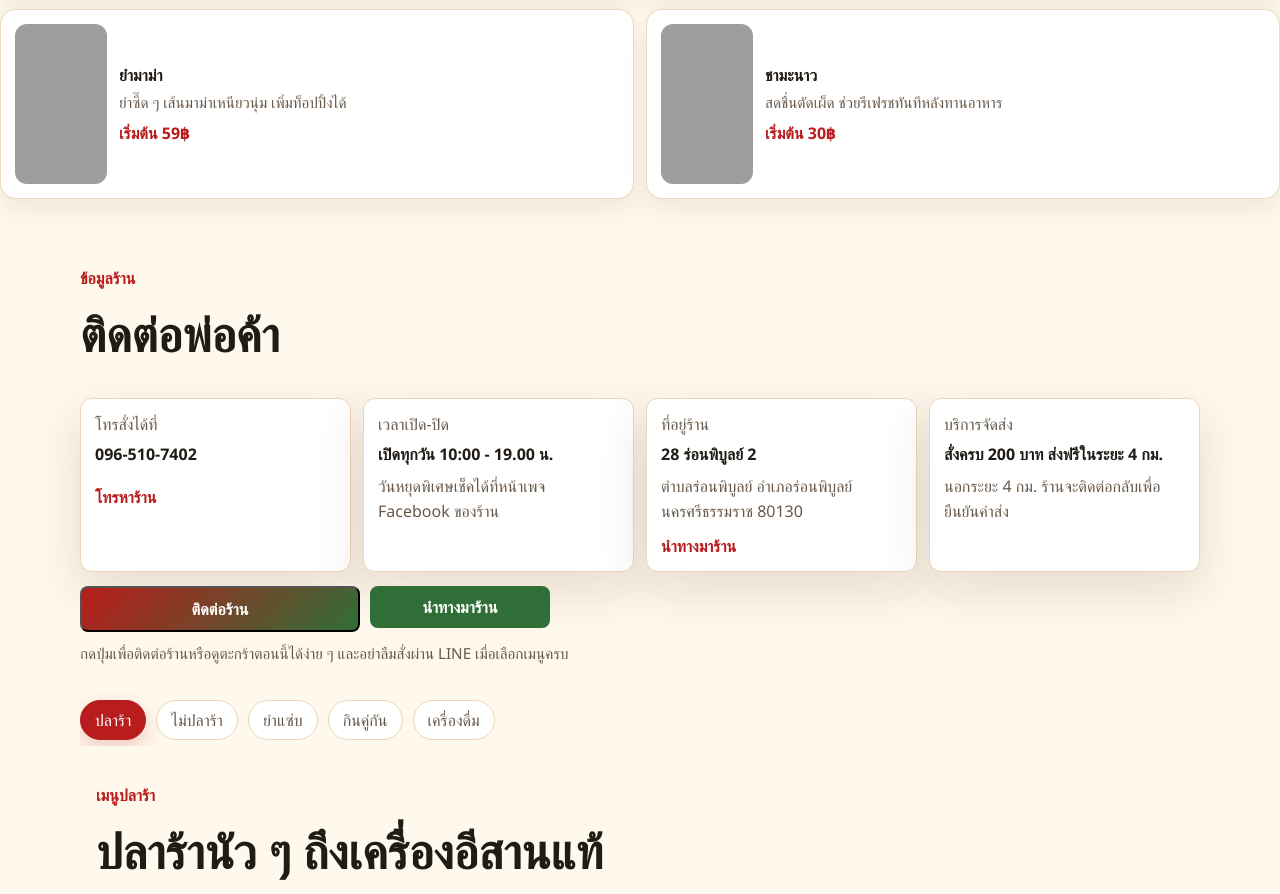
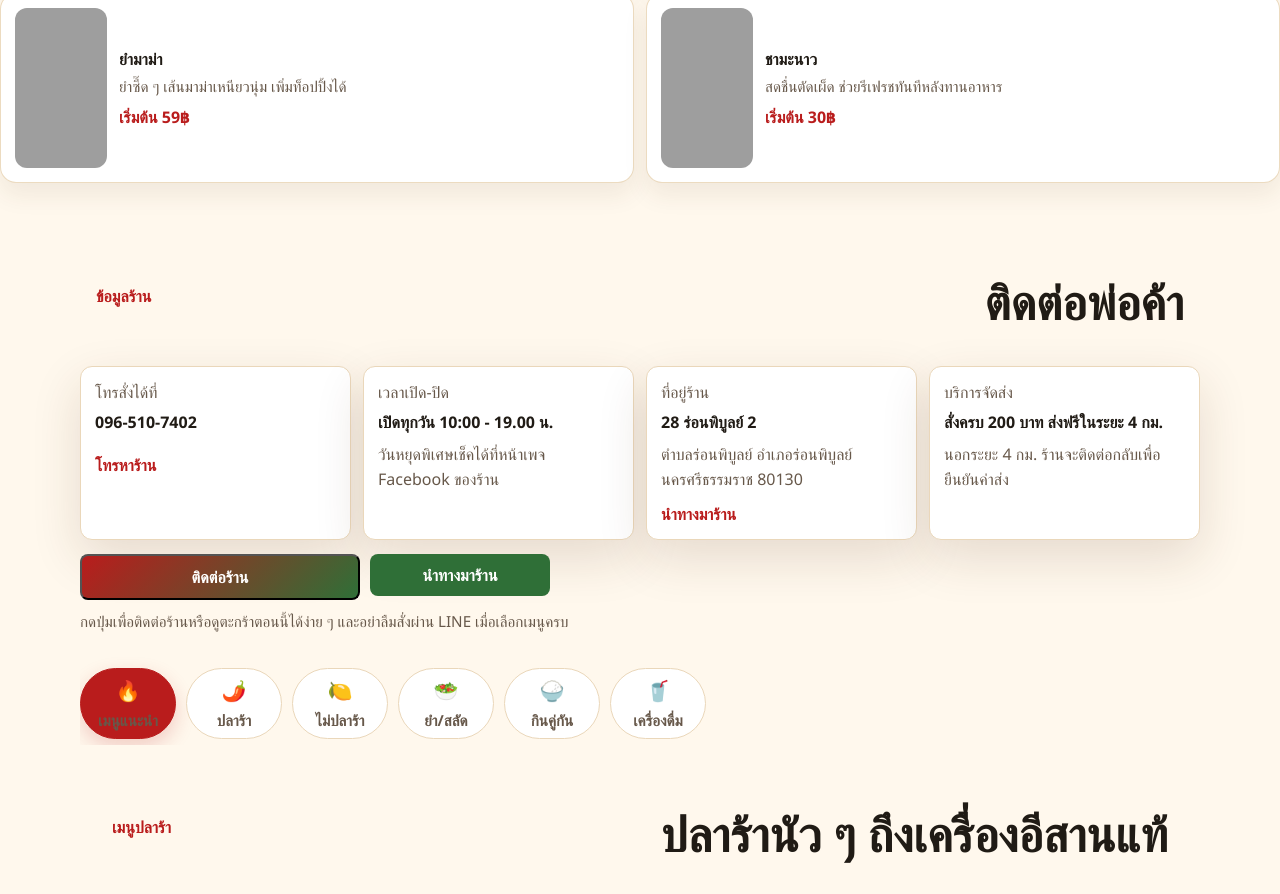
Before and after one commit to azxcvbnm4118-gif/menu, a plain HTML site: page index.html in a window 1280 px wide. Shown: the part 966-1860 px from the top of the page. Drawn offline with Linux system fonts and the light colour scheme; grey boxes are pictures that could not be loaded.

Commit message:
Revamp layout: category tabs, mobile nav, badges and card styles

```diff
--- a/index.html
+++ b/index.html
@@ -129,11 +129,30 @@
       </section>
 
       <section class="filters" aria-label="หมวดหมู่เมนู">
-        <button class="filter-button is-active" type="button" data-category="plara">ปลาร้า</button>
-        <button class="filter-button" type="button" data-category="thai">ไม่ปลาร้า</button>
-        <button class="filter-button" type="button" data-category="yum">ยำแซ่บ</button>
-        <button class="filter-button" type="button" data-category="pairing">กินคู่กัน</button>
-        <button class="filter-button" type="button" data-category="drink">เครื่องดื่ม</button>
+        <button class="filter-button is-active" type="button" data-category="plara">
+          <span class="icon">🔥</span>
+          <span class="label">เมนูแนะนำ</span>
+        </button>
+        <button class="filter-button" type="button" data-category="plara">
+          <span class="icon">🌶️</span>
+          <span class="label">ปลาร้า</span>
+        </button>
+        <button class="filter-button" type="button" data-category="thai">
+          <span class="icon">🍋</span>
+          <span class="label">ไม่ปลาร้า</span>
+        </button>
+        <button class="filter-button" type="button" data-category="yum">
+          <span class="icon">🥗</span>
+          <span class="label">ยำ/สลัด</span>
+        </button>
+        <button class="filter-button" type="button" data-category="pairing">
+          <span class="icon">🍚</span>
+          <span class="label">กินคู่กัน</span>
+        </button>
+        <button class="filter-button" type="button" data-category="drink">
+          <span class="icon">🥤</span>
+          <span class="label">เครื่องดื่ม</span>
+        </button>
       </section>
 
       <section class="menu-section" id="menu" aria-labelledby="menuTitle">
@@ -223,5 +242,12 @@
     <div class="toast" id="toast" role="status" aria-live="polite" aria-atomic="true"></div>
 
     <script src="app.js"></script>
+    <nav class="mobile-nav" role="navigation" aria-label="เมนูหลักบนมือถือ">
+      <a href="#" class="mobile-nav-item">🏠<span>หน้าแรก</span></a>
+      <a href="#menu" class="mobile-nav-item">📋<span>เมนู</span></a>
+      <a href="#order" class="mobile-nav-item cart-btn">🛒<span>ตะกร้า</span></a>
+      <a href="#" class="mobile-nav-item">📄<span>ออเดอร์</span></a>
+      <a href="#" class="mobile-nav-item">👤<span>โปรไฟล์</span></a>
+    </nav>
   </body>
 </html>
--- a/styles.css
+++ b/styles.css
@@ -86,6 +86,33 @@
   .hero { min-height:48vh }
   .recommend-card img { height:140px }
   .mobile-nav { display:flex; position:fixed; left:0; right:0; bottom:0; background:#fff; border-top:1px solid #eee; padding:8px 12px; justify-content:space-around; z-index:30 }
+}
+
+/* Filters / category tabs */
+.filters { display:flex; gap:10px; align-items:center; overflow:auto; padding:18px 16px; width: min(1120px, calc(100% - 32px)); margin: 0 auto; }
+.filter-button { display:flex; flex-direction:column; align-items:center; gap:6px; padding:10px 12px; background: #fff; border-radius:12px; border:1px solid rgba(0,0,0,0.04); min-width:96px; text-align:center; cursor:pointer }
+.filter-button .icon { font-size:20px }
+.filter-button .label { font-weight:700; color:var(--muted); font-size:0.95rem }
+.filter-button.is-active { background: var(--paper); border: 1px solid var(--gold); box-shadow: 0 8px 24px rgba(18,12,8,0.06) }
+
+/* Section headings */
+.section-heading { display:flex; align-items:center; justify-content:space-between; gap:12px; padding: 0 16px; width: min(1120px, calc(100% - 32px)); margin: 18px auto }
+.section-heading .eyebrow { color: var(--chili); font-weight:900 }
+.section-heading h2 { margin: 0; font-size:1.6rem }
+
+/* Card badge */
+.badge { display:inline-block; background:var(--chili); color:#fff; padding:6px 10px; border-radius:999px; font-weight:800; font-size:0.85rem }
+
+/* Floating cart */
+.cart-fab { position: fixed; right: 18px; bottom: 84px; background: var(--chili); color:#fff; width:64px; height:64px; border-radius:50%; display:grid; place-items:center; box-shadow: 0 12px 30px rgba(185,28,28,0.28); z-index:60 }
+
+/* Mobile nav items */
+.mobile-nav { display:none }
+.mobile-nav .mobile-nav-item { display:flex; flex-direction:column; align-items:center; gap:4px; text-decoration:none; color:var(--ink); font-weight:700 }
+.mobile-nav .mobile-nav-item span { font-size:11px }
+
+@media (max-width:700px) {
+  .filters { padding-bottom:80px }
 }
 
 button,
```
